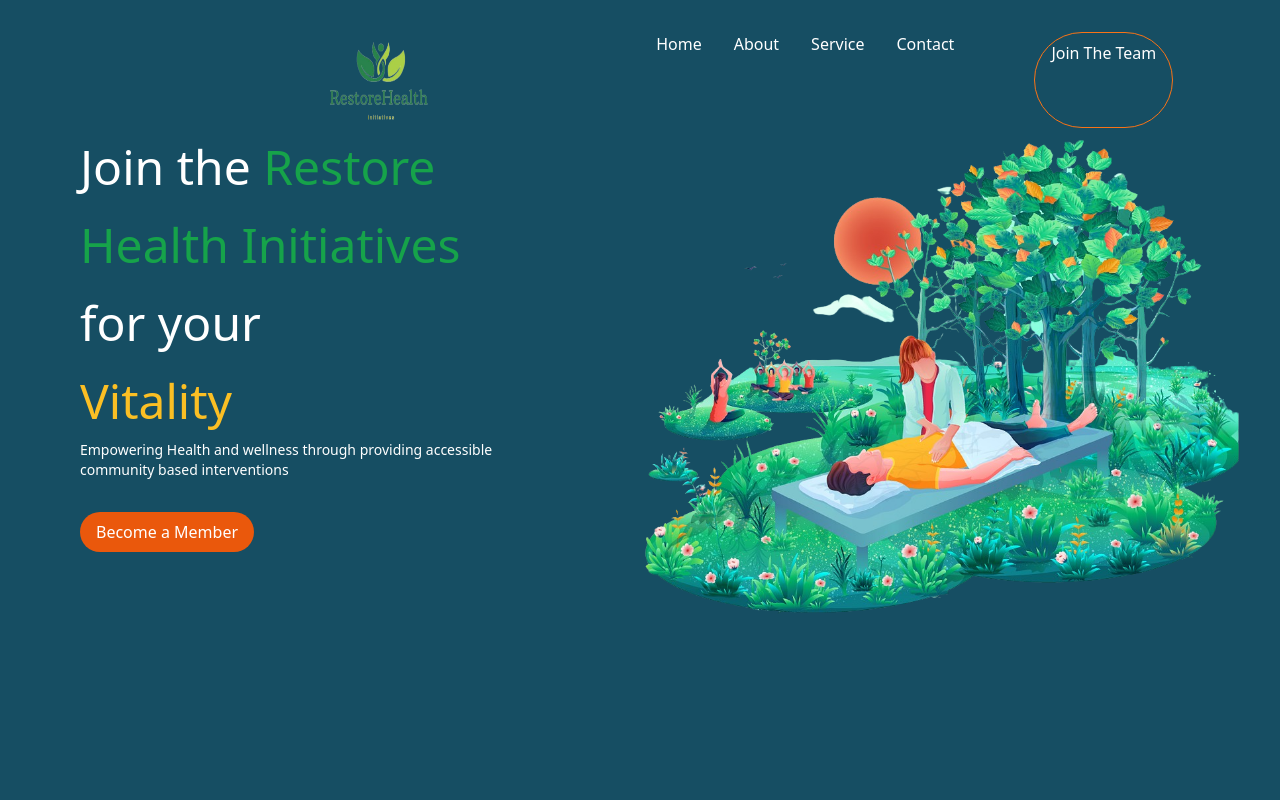
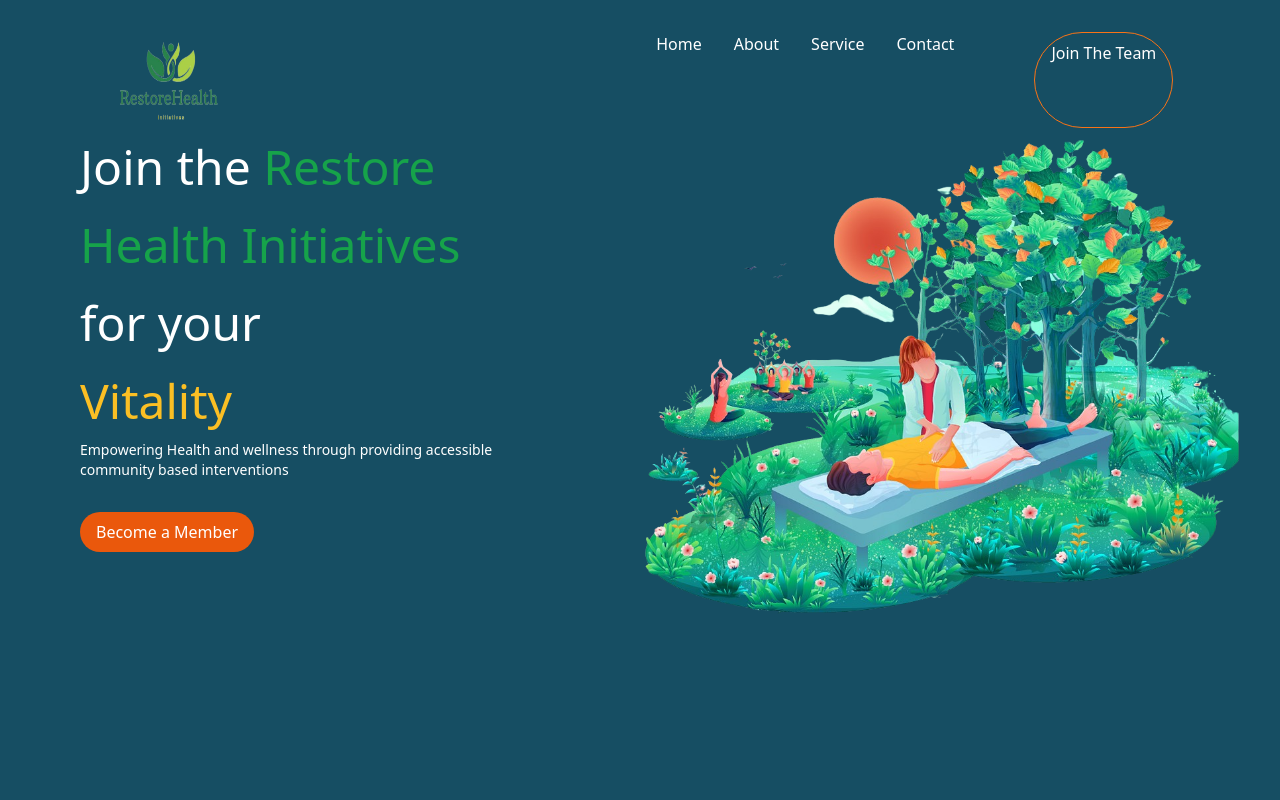
Before and after one commit to niyobern/obed, a Next.js app: page / in a window 1280 px wide. Shown: the top 800 px of the page. Built offline with nearby package versions, Linux system fonts and the light colour scheme.

Commit message:
repositioned logo

```diff
--- a/components/navbar.js
+++ b/components/navbar.js
@@ -4,7 +4,7 @@ import Logo from "/public/images/logo.png"
 export default function NavBar(){
     return (
         <div className="flex justify-between w-full md:w-11/12 lg:w-10/12 mx-auto text-white">
-            <Image src={Logo} alt="image" className='w-16 md:w-24 h-10 md:h-16 lg:w-32 lg:h-24 justify-self-center mx-auto'/>
+            <Image src={Logo} alt="image" className='w-16 md:w-24 h-10 md:h-16 lg:w-32 lg:h-24'/>
             <div className="flex gap-20">
                 <div className="flex gap-2 md:gap-4 lg:gap-6 xl:gap-8">
                     <div>Home</div>
```
